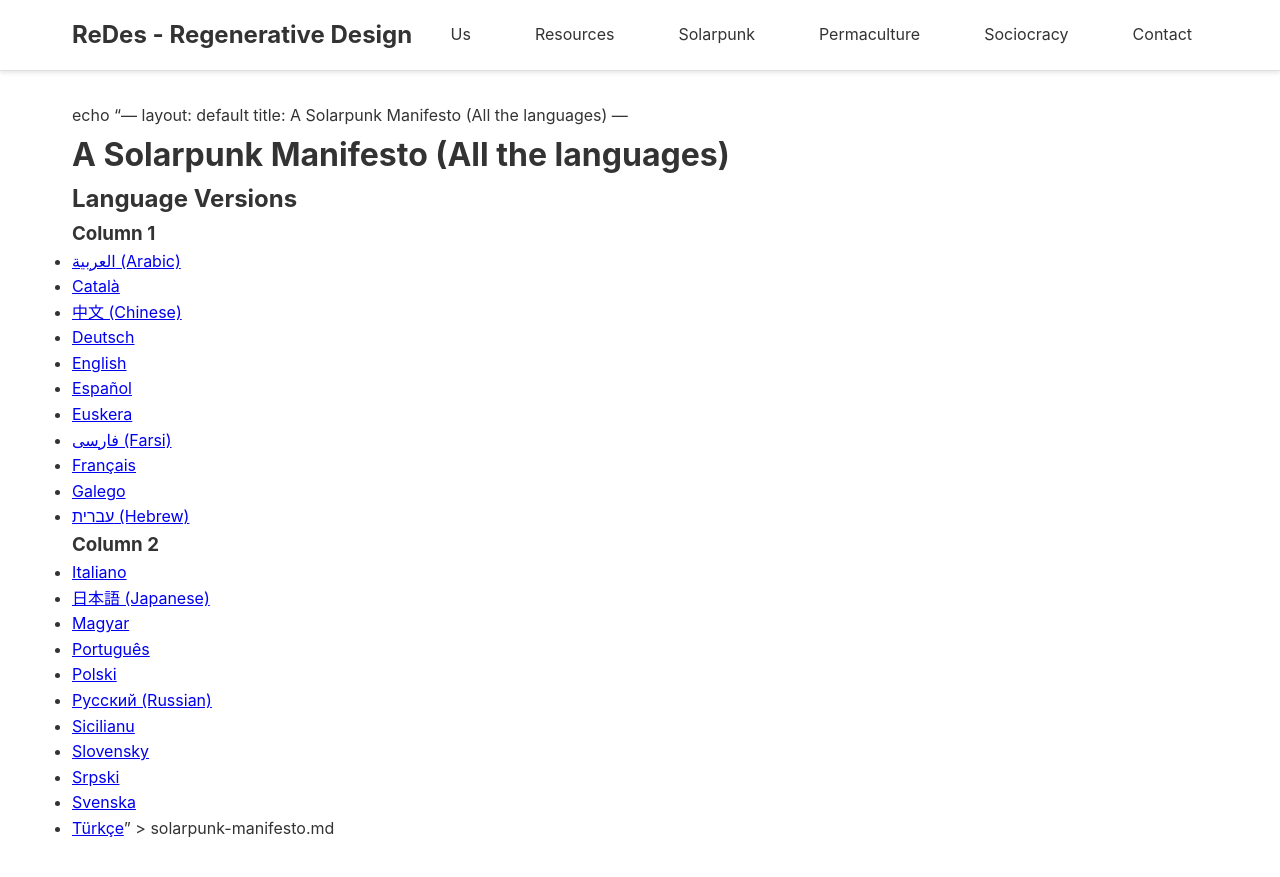
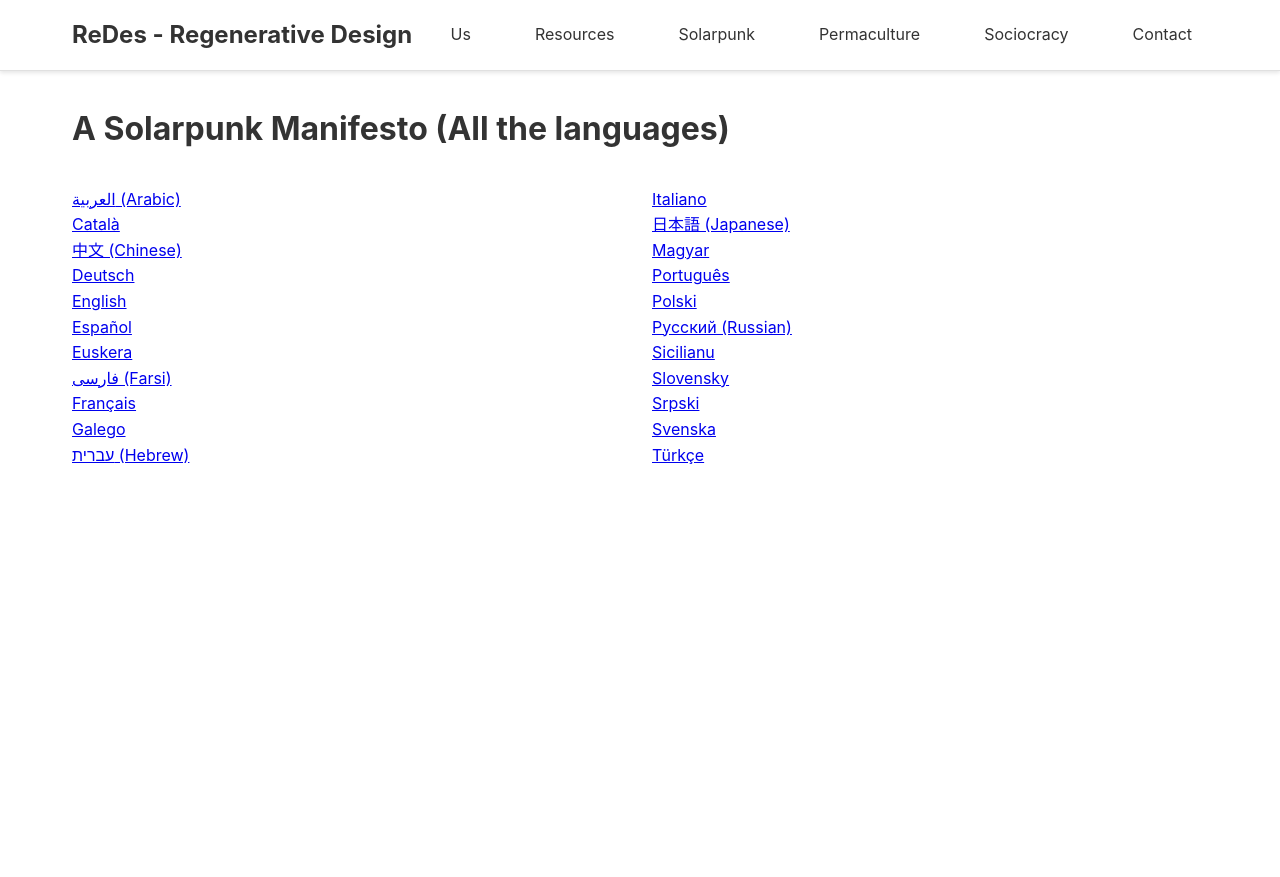
Before and after one commit to pawelngei/re-des, a Jekyll site: the page built from solarpunk-manifesto.md, in a window 1280 px wide. Shown: the top 877 px of the page. Built offline with Jekyll 4.4.1, drawn with Linux system fonts in a browser that asks for light colours; our own code applies the rules of GitHub Pages for plain Markdown files.

Commit message:
Update solarpunk-manifesto.md

```diff
--- a/solarpunk-manifesto.md
+++ b/solarpunk-manifesto.md
@@ -1,34 +1,39 @@
-echo "---
+---
 layout: default
 title: A Solarpunk Manifesto (All the languages)
+permalink: /solarpunk-manifesto/
 ---
-
 # A Solarpunk Manifesto (All the languages)
 
-## Language Versions
-
-### Column 1
-- [العربية (Arabic)](/a-solarpunk-manifesto-arabic/)
-- [Català](/un-manifest-solarpunk-catala/)
-- [中文 (Chinese)](/es/un-manifesto-solarpunk-chinese/)
-- [Deutsch](/ein-solarpunk-manifest-deutsch/)
-- [English](/a-solarpunk-manifesto/)
-- [Español](/un-manifiesto-solarpunk/)
-- [Euskera](/solarpunk-manifestu-bat-euskera/)
-- [فارسی (Farsi)](/es/a-solarpunk-manifesto-farsi/)
-- [Français](/un-manifest-solarpunk-francais/)
-- [Galego](/un-manifesto-solarpunk-galego/)
-- [עברית (Hebrew)](/a-solarpunk-manifesto-hebrew/)
-
-### Column 2
-- [Italiano](/un-manifesto-solarpunk-italiano/)
-- [日本語 (Japanese)](/a-solarpunk-manifesto-japanese/)
-- [Magyar](/egy-solarpunk-manifeszto-magyar/)
-- [Português](/um-manifesto-solarpunk-portugues-brasil/)
-- [Polski](/manifest-solarpunka-polski/)
-- [Русский (Russian)](/es/манифест-соларпанка-russian/)
-- [Sicilianu](/nu-manifestu-solarpunk-sicilianu/)
-- [Slovensky](/solarpunkovy-manifest-slovensky/)
-- [Srpski](/solarpank-manifest-srpski/)
-- [Svenska](/ett-solarpunkmanifest-svenska/)
-- [Türkçe](/solarpunk-manifestosu/)" > solarpunk-manifesto.md
+<div style="display: grid; grid-template-columns: repeat(auto-fit, minmax(250px, 1fr)); gap: 1.5rem; margin: 2rem 0;">
+    <div>
+        <ul style="list-style: none; padding: 0;">
+            <li><a href="{{ site.baseurl }}/a-solarpunk-manifesto-arabic/">العربية (Arabic)</a></li>
+            <li><a href="{{ site.baseurl }}/un-manifest-solarpunk-catala/">Català</a></li>
+            <li><a href="{{ site.baseurl }}/es/un-manifesto-solarpunk-chinese/">中文 (Chinese)</a></li>
+            <li><a href="{{ site.baseurl }}/ein-solarpunk-manifest-deutsch/">Deutsch</a></li>
+            <li><a href="{{ site.baseurl }}/a-solarpunk-manifesto/">English</a></li>
+            <li><a href="{{ site.baseurl }}/un-manifiesto-solarpunk/">Español</a></li>
+            <li><a href="{{ site.baseurl }}/solarpunk-manifestu-bat-euskera/">Euskera</a></li>
+            <li><a href="{{ site.baseurl }}/es/a-solarpunk-manifesto-farsi/">فارسی (Farsi)</a></li>
+            <li><a href="{{ site.baseurl }}/un-manifest-solarpunk-francais/">Français</a></li>
+            <li><a href="{{ site.baseurl }}/un-manifesto-solarpunk-galego/">Galego</a></li>
+            <li><a href="{{ site.baseurl }}/a-solarpunk-manifesto-hebrew/">עברית (Hebrew)</a></li>
+        </ul>
+    </div>
+    <div>
+        <ul style="list-style: none; padding: 0;">
+            <li><a href="{{ site.baseurl }}/un-manifesto-solarpunk-italiano/">Italiano</a></li>
+            <li><a href="{{ site.baseurl }}/a-solarpunk-manifesto-japanese/">日本語 (Japanese)</a></li>
+            <li><a href="{{ site.baseurl }}/egy-solarpunk-manifeszto-magyar/">Magyar</a></li>
+            <li><a href="{{ site.baseurl }}/um-manifesto-solarpunk-portugues-brasil/">Português</a></li>
+            <li><a href="{{ site.baseurl }}/manifest-solarpunka-polski/">Polski</a></li>
+            <li><a href="{{ site.baseurl }}/es/манифест-соларпанка-russian/">Русский (Russian)</a></li>
+            <li><a href="{{ site.baseurl }}/nu-manifestu-solarpunk-sicilianu/">Sicilianu</a></li>
+            <li><a href="{{ site.baseurl }}/solarpunkovy-manifest-slovensky/">Slovensky</a></li>
+            <li><a href="{{ site.baseurl }}/solarpank-manifest-srpski/">Srpski</a></li>
+            <li><a href="{{ site.baseurl }}/ett-solarpunkmanifest-svenska/">Svenska</a></li>
+            <li><a href="{{ site.baseurl }}/solarpunk-manifestosu/">Türkçe</a></li>
+        </ul>
+    </div>
+</div>
```
